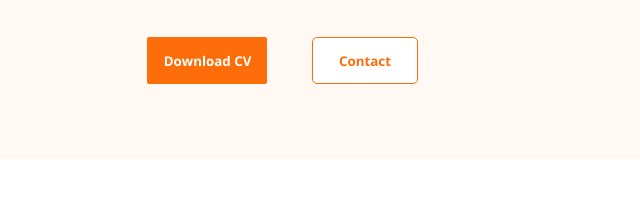
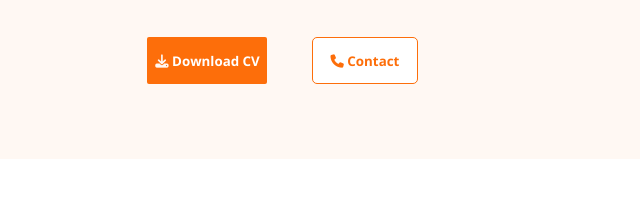
Before and after one commit to SarkarKeshob/developer_project, a plain HTML site: page index.html in a window 1280 px wide. Shown: the part 370-577 px from the top of the page, 60-700 px from the left. Drawn offline with nearby package versions, Linux system fonts and the light colour scheme.

Commit message:
uploading complete website final submission

```diff
--- a/index.html
+++ b/index.html
@@ -45,8 +45,9 @@
                             Shot what able cold new see hold.Friendly as an betrayed formerly he. Morning because as to society behaved moments.
                         </p>
                         <div id="button">
-                            <button id="download"  class="button" >Download CV</button>
-                        <button id="contact" class="button" > Contact</button>
+                            <button id="download"  class="button" > <i class="fa-solid fa-download"></i>
+                                Download CV</button>
+                        <button id="contact" class="button" > <i class="fa-solid fa-phone"></i> Contact</button>
                         </div>
                     </div>
 
@@ -174,7 +175,7 @@
                 </div>
             </div>
             <div id="button">
-                <button id="download"  class="button" >Download CV</button>
+                <button id="download"  class="button" > <i class="fa-solid fa-download"></i> Download CV</button>
             </div>
         </section>
     </main>
--- a/styles/style.css
+++ b/styles/style.css
@@ -322,3 +322,11 @@ nav{ display: flex;
     height: 3em;
     width: 7em;
    }
+
+   i{
+    color: #FFF8F3;
+   }
+   #contact i{
+    color: #FD6E0A;
+
+   }
```
